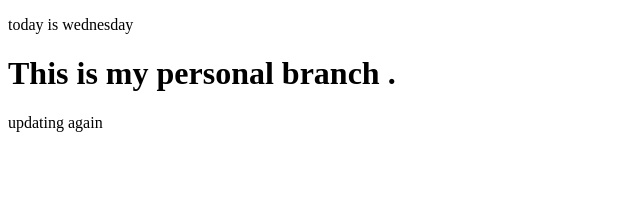
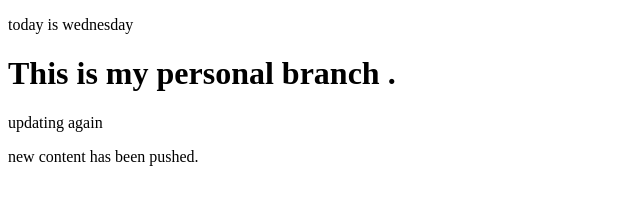
Before and after one commit to merlinpx/github-learn, a plain HTML site: page index.html in a window 1280 px wide. Shown: the whole page, without its empty margins (0-640 px from the left). Drawn offline with Linux system fonts and the light colour scheme.

Commit message:
Update index.html

```diff
--- a/index.html
+++ b/index.html
@@ -11,5 +11,6 @@
     <p> today is wednesday</p>
     <h1> This is my personal branch .</h1>
     <p>updating again</p>
+    <p>new content has been pushed.</p>
 </body>
 </html>
```
